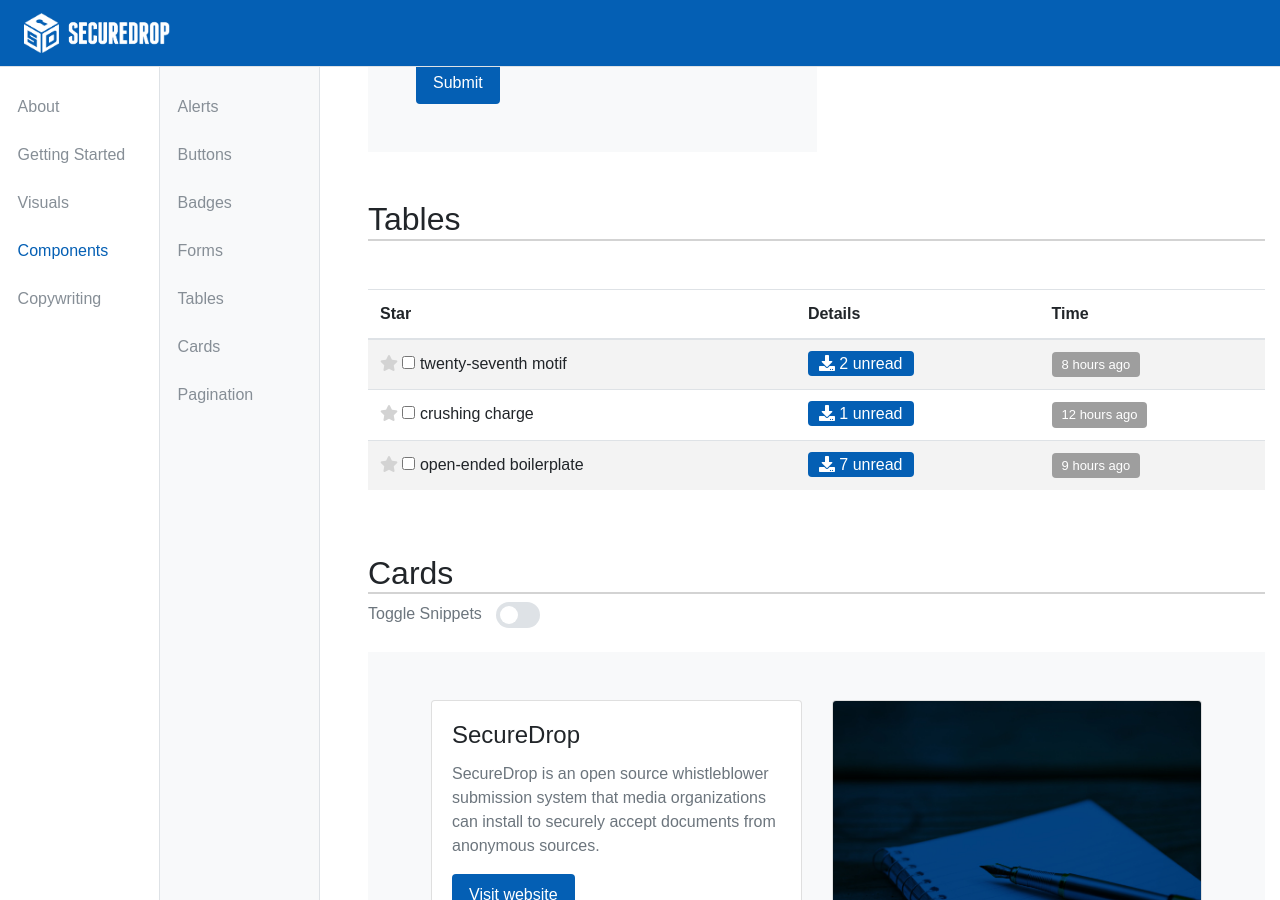
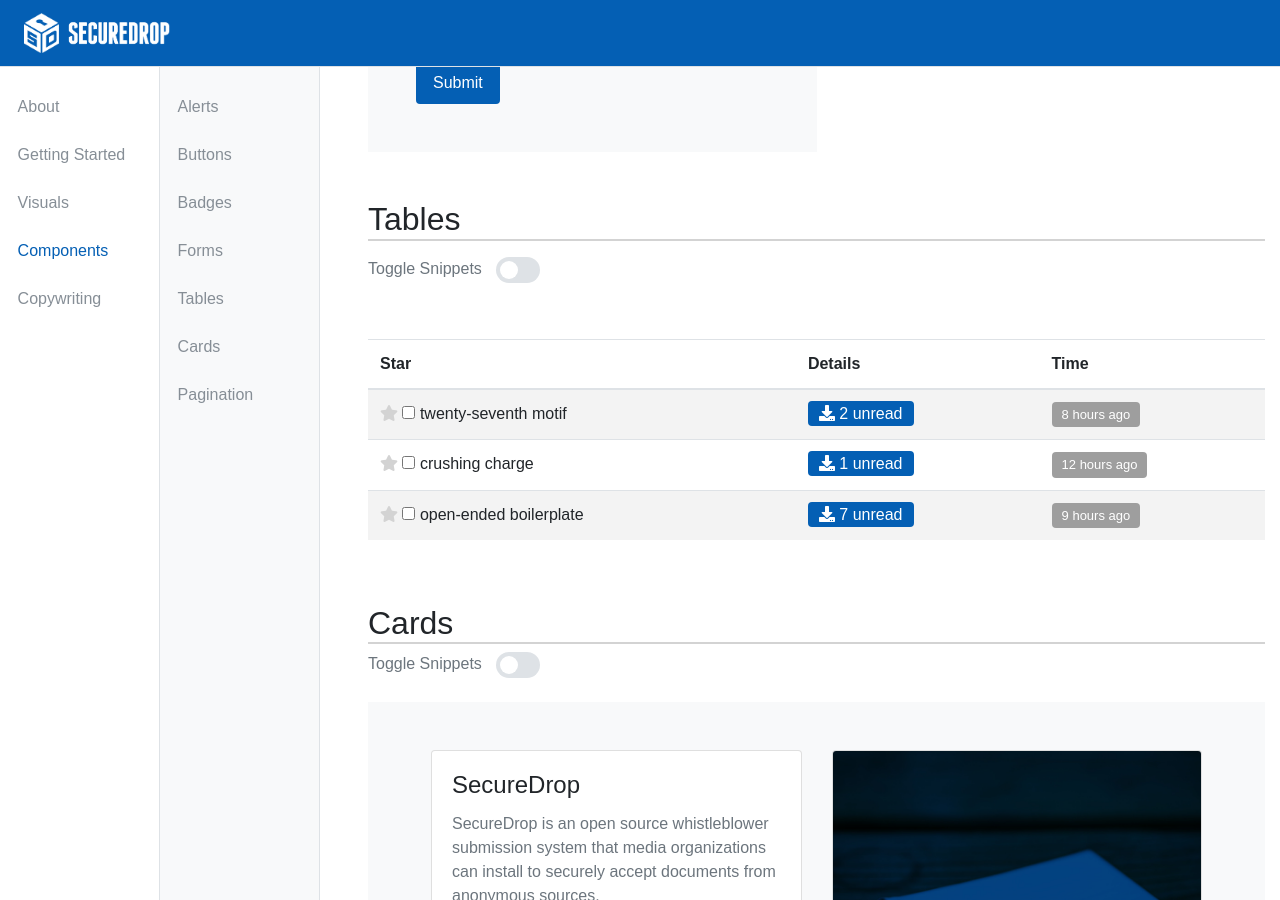
Before and after one commit to freedomofpress/securedrop-styleguide, a Jekyll site: the page built from components.md, in a window 1280 px wide and 900 px high, scrolled down 2717 px. Built offline with Jekyll 4.4.1, drawn with Linux system fonts in a browser that asks for light colours; some web fonts are replaced.

Commit message:
Added snippet for Tables

```diff
--- a/_includes/components/tables.html
+++ b/_includes/components/tables.html
@@ -1,5 +1,10 @@
 <div class="mt-5" id="tables">
     <h2 class="b-border">Tables</h2>
+      <p class="text-muted toggle pt-2">Toggle Snippets
+      <label class="switch">
+	  <input class="snippets-buttons" type="checkbox">
+	  <span class="slider round"></span>
+	  </label></p>
     <div class="row mt-5">
         <table class="table table-striped">
             <thead>
@@ -27,5 +32,26 @@
             </tr>
             </tbody>
         </table>
+        <pre class="bg-grey p-2 mt-3 mr-5 mb-0 prettyprint rb-code code-snippet-2" style="border: none;">
+.table {
+width: 100%;
+max-width: 100%;
+margin-bottom: 1rem;
+background-color: transparent;}
+
+table {
+border-collapse: collapse;}
+
+.table thead th {
+vertical-align: bottom;
+border-bottom: 2px solid #dee2e6;}
+
+.table-striped tbody tr:nth-of-type(2n+1) {
+background-color: rgba(0, 0, 0, .05);}
+
+.table td, .table th {
+padding: .75rem;
+vertical-align: top;
+border-top: 1px solid #dee2e6;}</pre>
     </div>
 </div>
```
Also changed, not shown: 2 other files.
